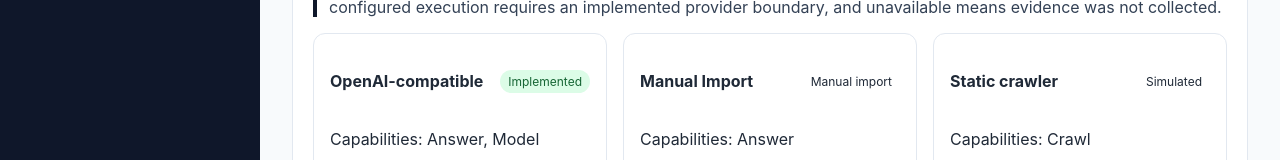
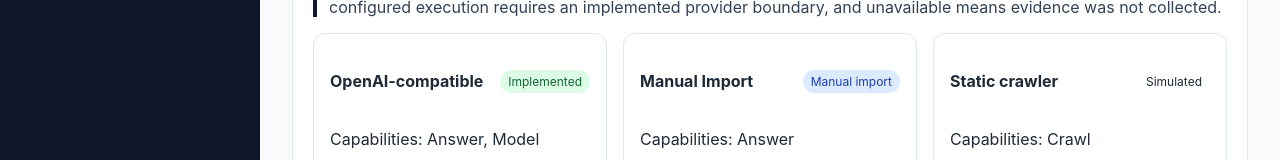
Before and after one commit to alexwang91/GEO-Agent, a React (Vite) app in the folder apps/desktop/: page / in a window 1280 px wide. Shown: the part 419-579 px from the top of the page. Built offline with nearby package versions, Linux system fonts and the light colour scheme.

Commit message:
style: add manual capture workflow styles

```diff
--- a/apps/desktop/src/styles.css
+++ b/apps/desktop/src/styles.css
@@ -28,6 +28,14 @@ input {
   font: inherit;
   padding: 0.625rem 0.75rem;
   width: 100%;
+}
+
+code {
+  background: #f1f5f9;
+  border-radius: 6px;
+  display: inline-block;
+  font-size: 0.85rem;
+  padding: 0.35rem 0.5rem;
 }
 
 .app-shell {
@@ -172,6 +180,11 @@ input {
   color: #92400e;
 }
 
+.status.manual-import {
+  background: #dbeafe;
+  color: #1e40af;
+}
+
 .status.implemented,
 .status.available,
 .status.available-for-local-fixtures,
```
